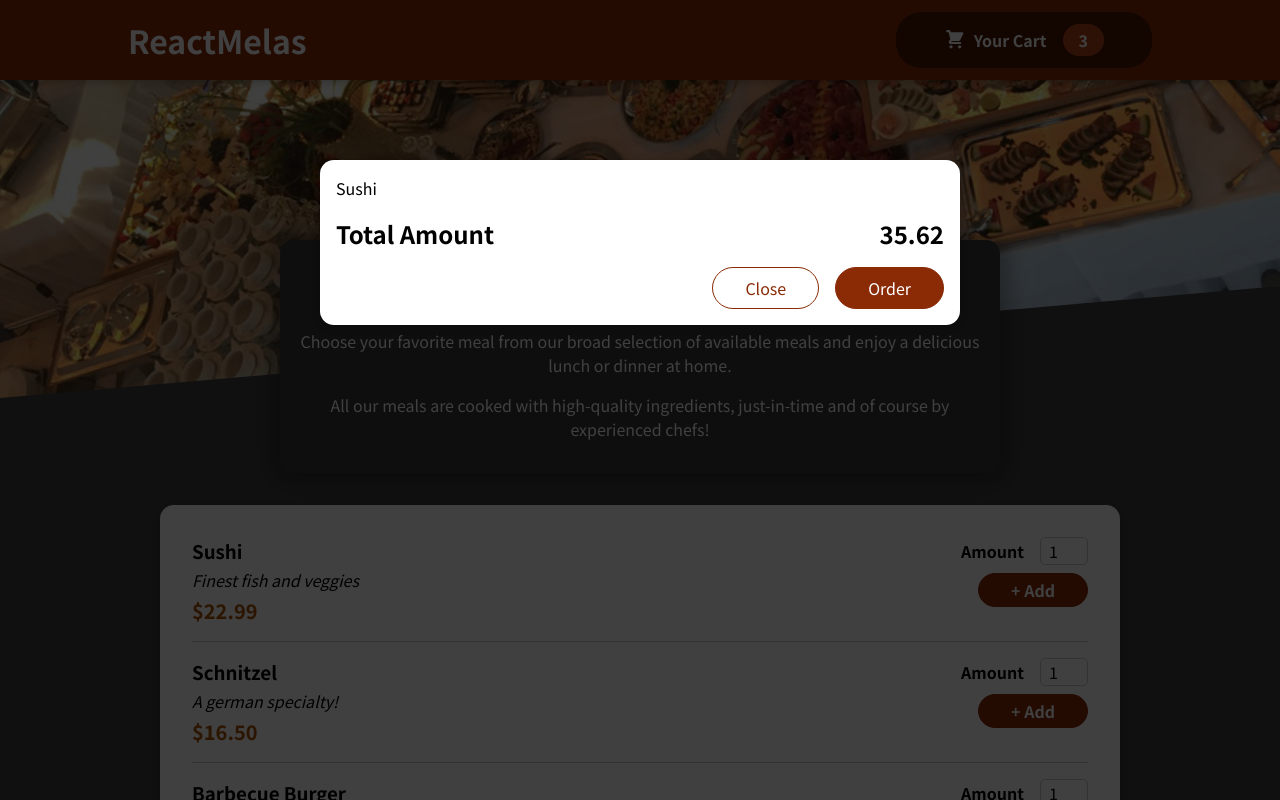
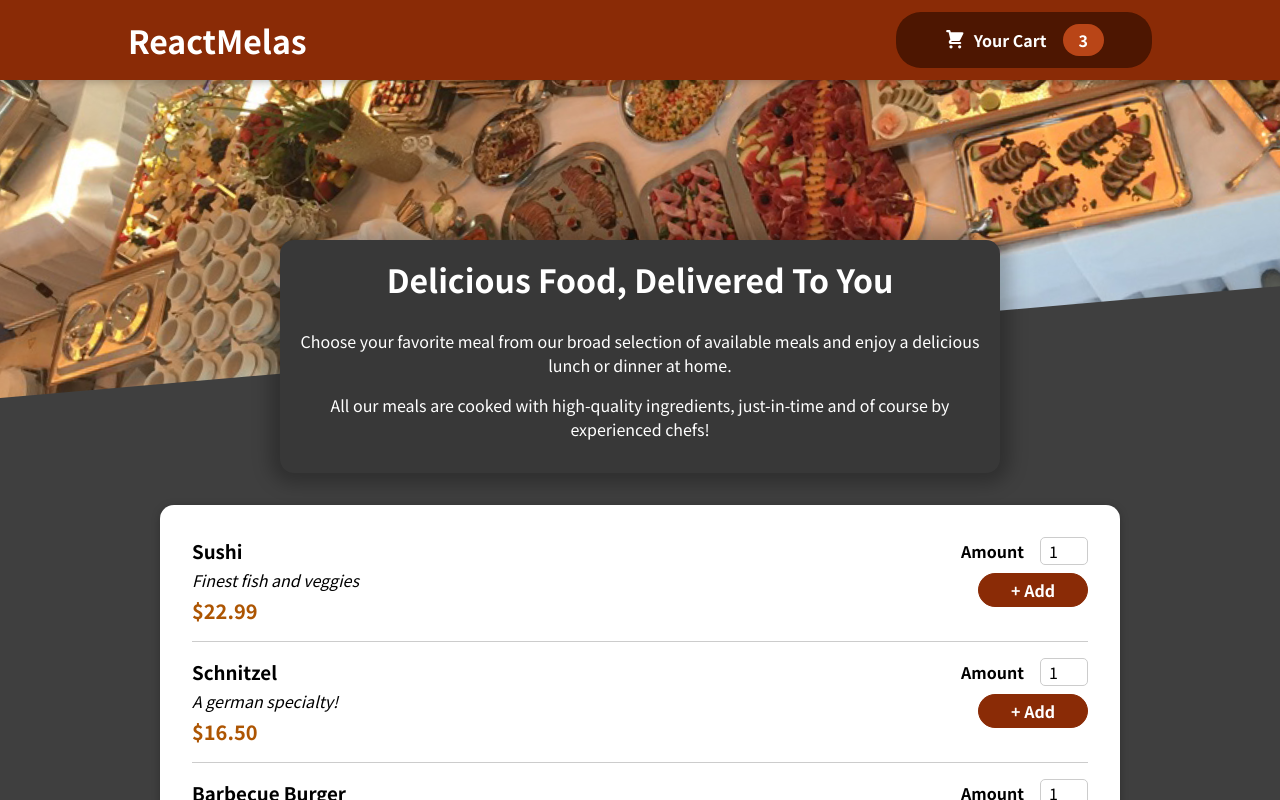
Before and after one commit to AinunSeptian/ReactMeals, a React (Create React App) app: page / in a window 1280 px wide. Shown: the top 800 px of the page. Built offline with nearby package versions, Linux system fonts and the light colour scheme.

Commit message:
Managing Cart & Modal State

```diff
--- a/src/App.js
+++ b/src/App.js
@@ -1,12 +1,24 @@
+import React, { useState } from 'react';
+
 import Header from "./components/Layout/Header";
 import Meals from "./components/Meals/Meals";
 import Cart from './components/Cart/Cart'
 
 function App() {
+  const [cartIsShown, setCartIsShown] = useState(false);
+
+  const showCartHandler = () => {
+    setCartIsShown(true)
+  };
+
+  const hideCartHandler = () => {
+    setCartIsShown(false)
+  };
+
   return (
     <>
-      <Cart />
-      <Header />
+      {cartIsShown && <Cart onClose={hideCartHandler} />}
+      <Header onShowCart={showCartHandler} />
       <main>
         <Meals />
       </main>
--- a/src/components/Cart/Cart.js
+++ b/src/components/Cart/Cart.js
@@ -9,14 +9,14 @@
     ].map((item) => <li>{item.name}</li>)}</ul>;
 
     return (
-        <Modal>
+        <Modal onClick={props.onClose}>
             {cartItems}
             <div className={classes.total}>
                 <span>Total Amount</span>
                 <span>35.62</span>
             </div>
             <div className={classes.actions}>
-                <button className={classes['button--alt']}>Close</button>
+                <button className={classes['button--alt']} onClick={props.onClose}>Close</button>
                 <button className={classes.button}>Order</button>
             </div>
         </Modal>
--- a/src/components/Layout/Header.js
+++ b/src/components/Layout/Header.js
@@ -9,7 +9,7 @@
         <>
             <header className={classes.header}>
                 <h1>ReactMelas</h1>
-                <HeaderCartButton />
+                <HeaderCartButton onClick={props.onShowCart} />
             </header>
             <div className={classes["main-image"]}>
                 <img src={mealsImage} alt="A table full of delicious food!" />
--- a/src/components/Layout/HeaderCartButton.js
+++ b/src/components/Layout/HeaderCartButton.js
@@ -5,7 +5,7 @@
 
 const HeaderCartButton = (props) => {
     return (
-        <button className={classes.button}>
+        <button className={classes.button} onClick={props.onClick} >
             <span className={classes.icon}>
                 <CartIcon />
             </span>
--- a/src/components/UI/Modal.js
+++ b/src/components/UI/Modal.js
@@ -4,7 +4,7 @@
 import classes from './Modal.module.css';
 
 const Backdrop = (props) => {
-    return <div className={classes.backdrop} />
+    return <div className={classes.backdrop} onClick={props.onClick} />
 };
 
 const ModalOverlay = (props) => {
@@ -20,7 +20,7 @@
 const Modal = (props) => {
     return (
         <>
-            {ReactDOM.createPortal(<Backdrop />, portalElement)}
+            {ReactDOM.createPortal(<Backdrop onClick={props.onClick} />, portalElement)}
             {ReactDOM.createPortal(<ModalOverlay>{props.children}</ModalOverlay>, portalElement)}
         </>
     )
```
Also changed, not shown: 1 other file (tests, documents, lock files or other folders).
